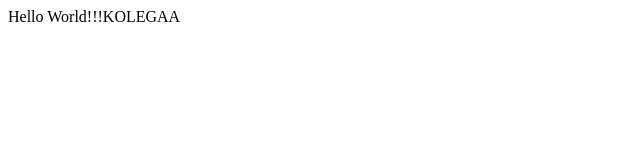
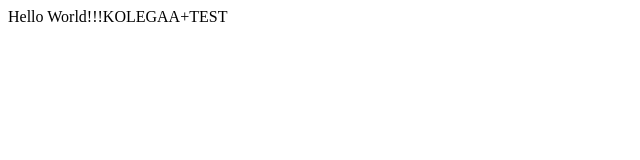
Before and after one commit to N4poor/GitTutorial, a plain HTML site: page index.html in a window 1280 px wide. Shown: the full height of the page, 0-640 px from the left. Drawn offline with Linux system fonts and the light colour scheme.

Commit message:
nasza zmiana

```diff
--- a/index.html
+++ b/index.html
@@ -6,6 +6,6 @@
     <title>Git-projekt1</title>
 </head>
 <body>
-    Hello World!!!KOLEGAA
+    Hello World!!!KOLEGAA+TEST
 </body>
 </html>
```
